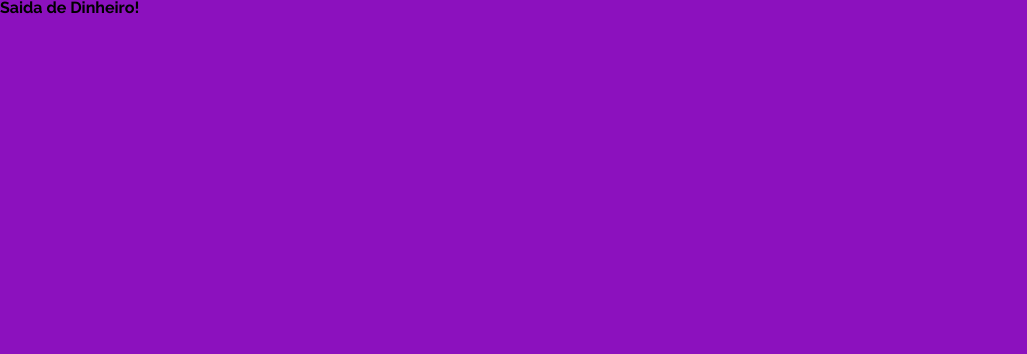
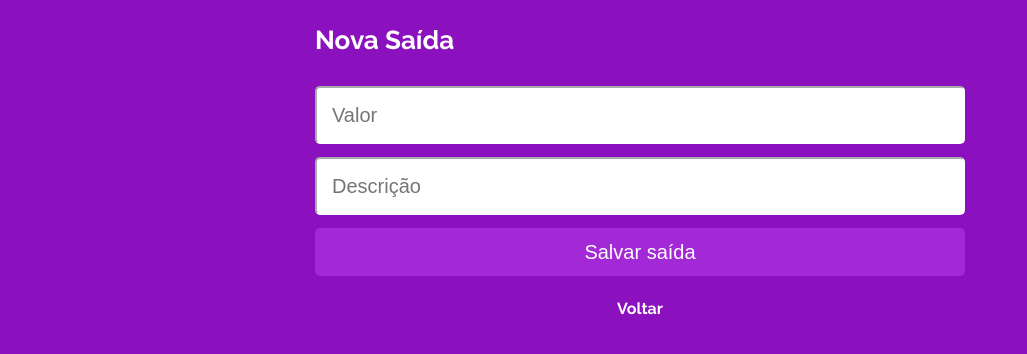
Before and after one commit to DanBellini/projeto13-mywallet-front, a React (Create React App) app: page /exit in a window 1280 px wide. Shown: the top 354 px of the page, without its empty margins (0-1027 px from the left). Built offline with nearby package versions, Linux system fonts and the light colour scheme; a web font is replaced by a local one.

Commit message:
Layout Paginas de Entrada e Saida

```diff
--- a/src/components/Receipt and Exit/Exit.js
+++ b/src/components/Receipt and Exit/Exit.js
@@ -1,7 +1,64 @@
+import { useState } from "react";
+import styled from "styled-components";
+import { Link, useNavigate } from "react-router-dom";
+
 export default function Exit (){
+
+    const navigate = useNavigate();
+    const [value, setValue] = useState("");
+    const [description, setDescription] = useState("");
+
+    function transationValidation (event) {
+        event.preventDefault();
+
+        const validation = {
+            value: value,
+            description: description,
+            type: "exit"
+        };
+        if(validation){
+            navigate('/main');
+        }
+
+        console.log(validation)
+    }
+
+
     return(
-        <>
-        Saida de Dinheiro!
-        </>
+        <Container>
+            <h6>Nova Saída</h6>
+            <form onSubmit={transationValidation}>
+                <input type="number" value={value} placeholder="Valor" required onChange={e => setValue(e.target.value)}/>
+                <input type="text" value={description} placeholder="Descrição" maxLength="20" required onChange={e => setDescription(e.target.value)}/>
+                <button type="submit">Salvar saída</button>
+            </form>
+            <CancelButton>
+                <Link to={"/main"}>Voltar</Link>
+            </CancelButton>
+        </Container>
     )
 }
+
+const Container = styled.div`
+
+    width: 100%;
+    max-width: 700px;
+
+    margin: auto;
+    display: flex;
+    flex-direction: column;
+    align-items: center;
+    padding: 25px;
+
+    h6 {
+        width: 100%;
+        margin-bottom: 30px;
+
+    }
+
+`
+const CancelButton = styled.div`
+
+    margin-top: 25px;
+    text-align: center;
+`
--- a/src/components/Receipt and Exit/Receipt.js
+++ b/src/components/Receipt and Exit/Receipt.js
@@ -1,7 +1,64 @@
+import { useState } from "react";
+import styled from "styled-components";
+import { Link, useNavigate } from "react-router-dom";
+
 export default function Receipt (){
-    return (
-        <>
-        Entrada de dinheiro
-        </>
+
+    const navigate = useNavigate();
+    const [value, setValue] = useState("");
+    const [description, setDescription] = useState("");
+
+    function transationValidation (event) {
+        event.preventDefault();
+
+        const validation = {
+            value: value,
+            description: description,
+            type: "receipt"
+        };
+        if(validation){
+            navigate('/main');
+        }
+
+        console.log(validation)
+    }
+
+
+    return(
+        <Container>
+            <h6>Nova Entrada</h6>
+            <form onSubmit={transationValidation}>
+                <input type="number" value={value} placeholder="Valor" required onChange={e => setValue(e.target.value)}/>
+                <input type="text" value={description} placeholder="Descrição" maxLength="20" required onChange={e => setDescription(e.target.value)}/>
+                <button type="submit">Salvar entrada</button>
+            </form>
+            <CancelButton>
+                <Link to={"/main"}>Voltar</Link>
+            </CancelButton>
+        </Container>
     )
 }
+
+const Container = styled.div`
+
+    width: 100%;
+    max-width: 700px;
+
+    margin: auto;
+    display: flex;
+    flex-direction: column;
+    align-items: center;
+    padding: 25px;
+
+    h6 {
+        width: 100%;
+        margin-bottom: 30px;
+
+    }
+
+`
+const CancelButton = styled.div`
+
+    margin-top: 25px;
+    text-align: center;
+`
```
Also changed, not shown: src/components/Receipt and Exit/style.css (deleted).
